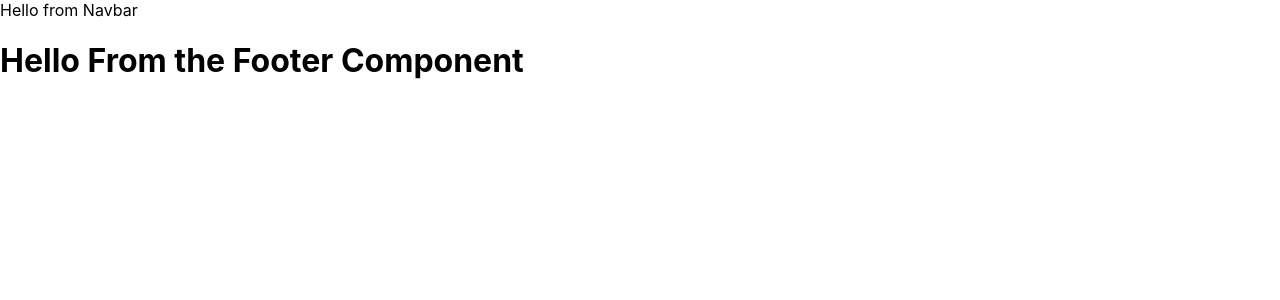
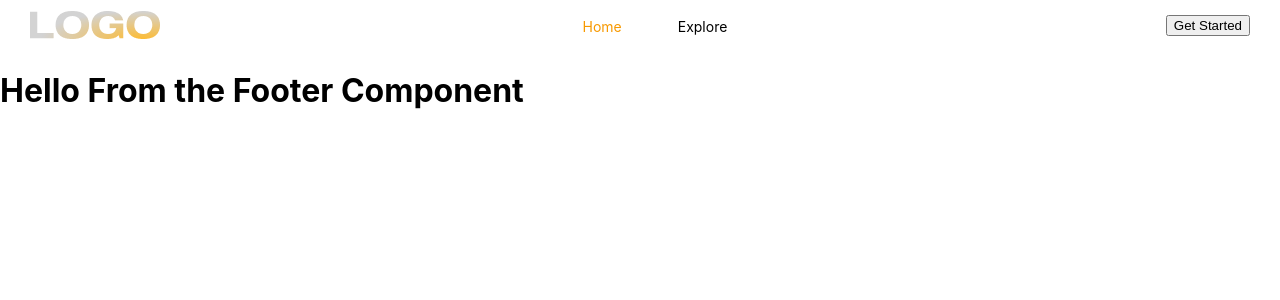
Before and after one commit to rahulsreekumar81/NextJs-Website-CSS, a Next.js app: page / in a window 1280 px wide. Shown: the top 300 px of the page. Built offline with nearby package versions, Linux system fonts and the light colour scheme.

Commit message:
✅ : Added Navbar

```diff
--- a/Components/Navbar/Navbar.js
+++ b/Components/Navbar/Navbar.js
@@ -1,4 +1,49 @@
+import Button from "../Button/Button";
+import { useState } from "react";
+import style from "../../styles/Navbar.module.css";
+
 const Navbar = () => {
-  return <div>Hello from Navbar</div>;
+  const [open, setOpen] = useState(false);
+
+  return (
+    <div className={style.container}>
+      <div className={style.hamburger} onClick={() => setOpen(!open)}>
+        <div className={style.line} />
+        <div className={style.line} />
+        <div className={style.line} />
+      </div>
+      <ul
+        onClick={() => setOpen(false)}
+        className={style.menu}
+        style={{ left: open ? "0px" : "-50vw" }}
+      >
+        <li className={style.menuItem}>
+          <a href="/" className={style.home}>
+            Home
+          </a>
+        </li>
+        <li className={style.menuItem}>
+          <a href="/" className={style.explore}>
+            Explore
+          </a>
+        </li>
+      </ul>
+      <img src="LOGO.png" className={style.logo}></img>
+      <ul className={style.list}>
+        <li className={style.listItem}>
+          <a href="/" className={style.home}>
+            Home
+          </a>
+        </li>
+        <li className={style.listItem}>
+          <a href="/" className={style.explore}>
+            Explore
+          </a>
+        </li>
+      </ul>
+      <Button button_text="Get Started" />
+    </div>
+  );
 };
+
 export default Navbar;
```
